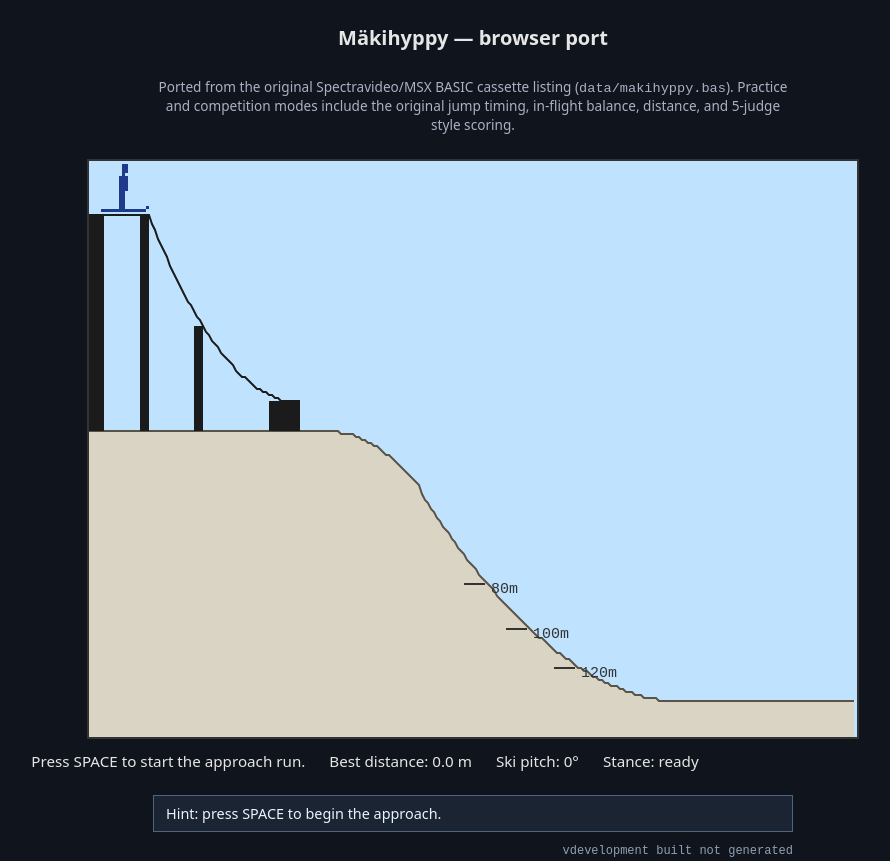
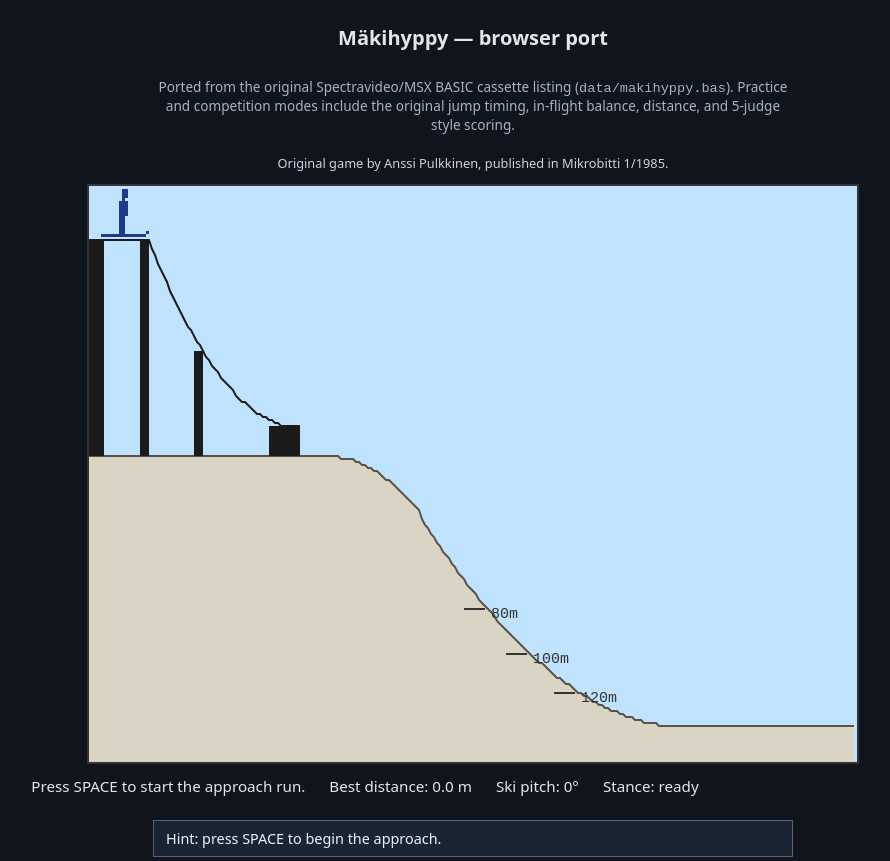
Before and after one commit to emehtata/makihyppy, a plain HTML site: page web/index.html in a window 1280 px wide. Shown: the top 861 px of the page, without its empty margins (167-1057 px from the left). Drawn offline with Linux system fonts and the light colour scheme; a script that the page names is missing.

Commit message:
Add credits

```diff
--- a/web/index.html
+++ b/web/index.html
@@ -12,6 +12,7 @@
     (<code>data/makihyppy.bas</code>). Practice and competition modes include the
     original jump timing, in-flight balance, distance, and 5-judge style scoring.
   </p>
+  <p class="credit">Original game by Anssi Pulkkinen, published in Mikrobitti 1/1985.</p>
 
   <canvas id="game" width="768" height="576"></canvas>
 
--- a/web/style.css
+++ b/web/style.css
@@ -19,6 +19,13 @@ h1 {
   text-align: center;
   font-size: 0.85rem;
   color: #a9b1c3;
+}
+
+.credit {
+  margin: -0.35rem 0 0;
+  color: #cfd4e0;
+  font-size: 0.8rem;
+  text-align: center;
 }
 
 canvas {
```
